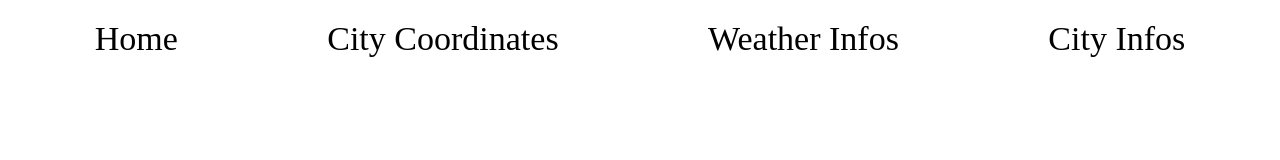
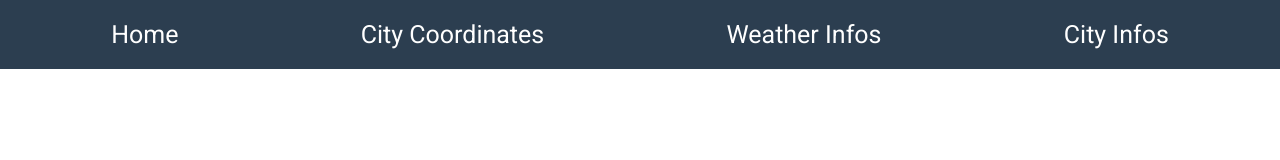
Before and after one commit to MLankaoui/SkyCast, a plain HTML site: page index.html in a window 1280 px wide. Drawn offline with Linux system fonts and the light colour scheme.

Commit message:
styled the main menu and added coordinates page

```diff
--- a/index.html
+++ b/index.html
@@ -4,16 +4,19 @@
     <meta charset="UTF-8">
     <meta name="viewport" content="width=device-width, initial-scale=1.0">
     <link rel="stylesheet" href="styling/style.css">
+    <link rel="preconnect" href="https://fonts.googleapis.com">
+    <link rel="preconnect" href="https://fonts.gstatic.com" crossorigin>
+    <link href="https://fonts.googleapis.com/css2?family=Roboto:ital,wght@0,100;0,300;0,400;0,500;0,700;0,900;1,100;1,300;1,400;1,500;1,700;1,900&display=swap" rel="stylesheet">
     <title>SkyCast</title>
 </head>
 <body>
     <div class="container">
         <nav class="main_menu">
             <ul class="menu-items">
-                <li>Home</li>
-                <li>City Coordinates</li>
-                <li>Weather Infos</li>
-                <li>City Infos</li>
+                <li class="item">Home</li>
+                <li class="item">City Coordinates</li>
+                <li class="item">Weather Infos</li>
+                <li class="item">City Infos</li>
             </ul>
         </nav>
     </div>
--- a/styling/style.css
+++ b/styling/style.css
@@ -11,6 +11,16 @@ li {
     justify-content: space-around;
     align-items: center;
     flex-wrap: wrap;
-    font-size: 34px;
+    font-size: 25px;
     padding: 20px;
+    background-color: #2c3e50;
+    color: #ffffff;
+    font-family: Roboto;
+    cursor: pointer;
 }
+.item {
+    transition: opacity 2s;
+}
+.item:hover {
+    opacity: 50%;
+}
```
Also changed, not shown: pages/coordinates.html (added).
